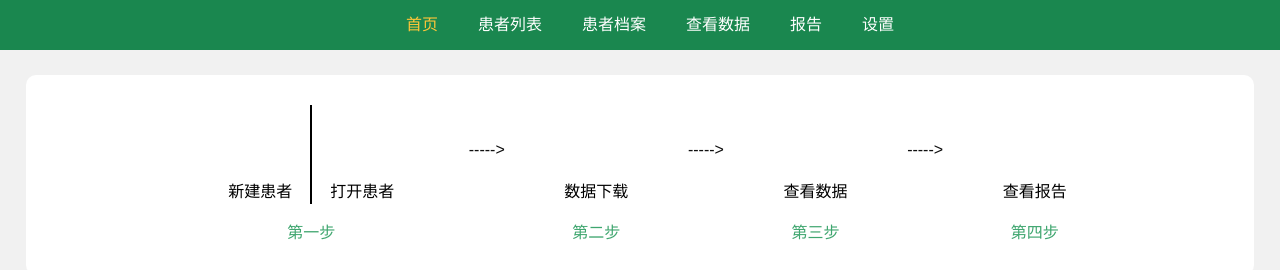
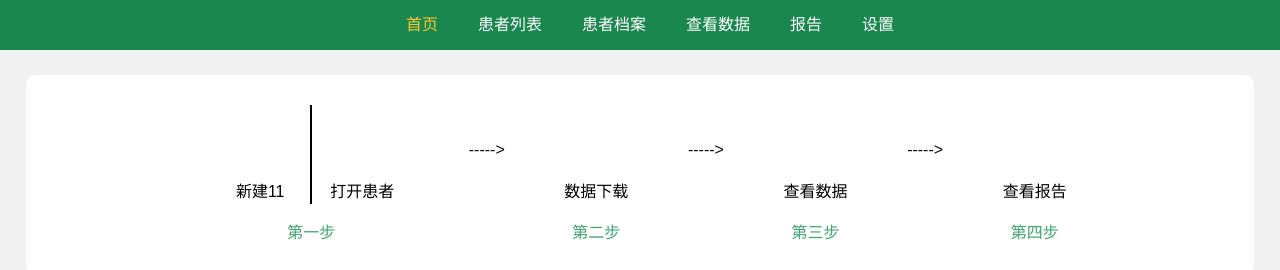
Before and after one commit to Allez-Gdy/heyercare-1, a Vue app: page /#/home in a window 1280 px wide. Shown: the top 270 px of the page. Built offline with nearby package versions, Linux system fonts and the light colour scheme.

Commit message:
test uploader

```diff
--- a/src/App.vue
+++ b/src/App.vue
@@ -12,11 +12,30 @@
 // } catch (error) {
 //   console.log(error)
 // }
-import { listen } from '@tauri-apps/api/event'
-listen('tauri://update-available', function (res) {
-  console.log('aaa');
+import { ask, confirm } from '@tauri-apps/api/dialog'
+import { onMounted } from 'vue';
+import { checkUpdate , installUpdate, onUpdaterEvent} from '@tauri-apps/api/updater';
 
-  console.log('New version available: ', res)
+// confirm(
+//   'This action cannot be reverted. Are you sure?', {
+//     title: 'Tauri',
+//     type: 'warning'
+//   }
+// ).then(res => {
+//   console.log(res);
+// }).catch(err => {
+//   console.log(err);
+// })
+onMounted(async () => {
+  const update = await checkUpdate();
+  if (update.shouldUpdate) {
+    console.log(`Installing update ${update.manifest?.version}, ${update.manifest?.date}, ${update.manifest!.body}`);
+    await installUpdate();
+  }
+  // const unlisten = await onUpdaterEvent(({ error, status }) => {
+  //   console.log('Updater event', error, status);
+  // });
+  // unlisten();
 })
 </script>
 
--- a/src/pages/Home/common/Steps.vue
+++ b/src/pages/Home/common/Steps.vue
@@ -4,7 +4,7 @@
       <div class="step1 flex">
         <div class="cs">
           <svg-icon icon-class="xinjianhuanzhe"></svg-icon>
-          <p>新建患者</p>
+          <p>新建11</p>
         </div>
         <div class="cs">
           <svg-icon icon-class="dakaihuanzhe"></svg-icon>
```
